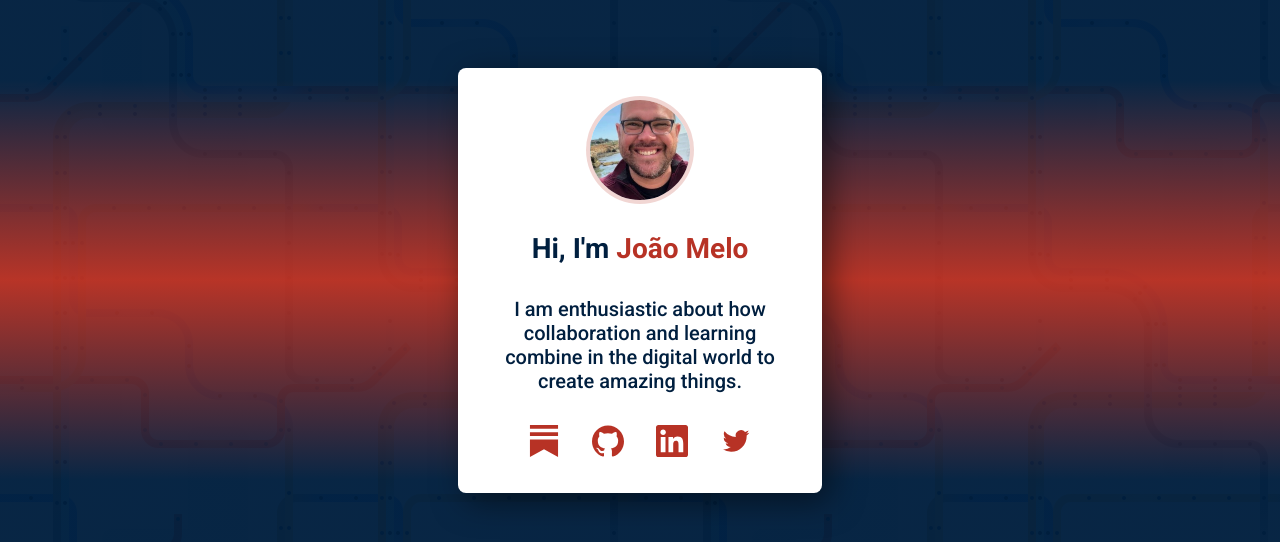
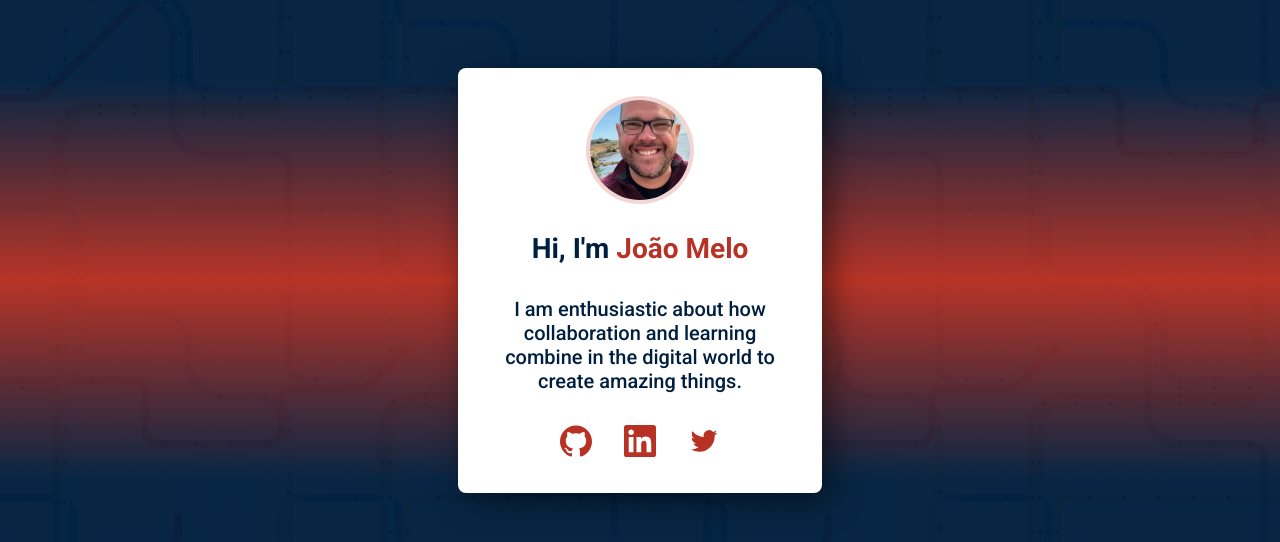
Before and after one commit to joaomelo/profile, a website built with Vite: page site/index.html in a window 1280 px wide. Shown: the part 120-662 px from the top of the page. Built offline with nearby package versions, Linux system fonts and the light colour scheme.

Commit message:
Update index.html
feat: removed deprecated social link

```diff
--- a/site/index.html
+++ b/site/index.html
@@ -50,19 +50,6 @@
           digital world to create amazing things.
         </h2>
         <div class="social-links">
-          <a href="https://code.melo.plus" target="_blank">
-            <svg
-              role="img"
-              viewBox="0 0 24 24"
-              xmlns="http://www.w3.org/2000/svg"
-              class="social-link"
-            >
-              <title>Blog</title>
-              <path
-                d="M22.539 8.242H1.46V5.406h21.08v2.836zM1.46 10.812V24L12 18.11 22.54 24V10.812H1.46zM22.54 0H1.46v2.836h21.08V0z"
-              />
-            </svg>
-          </a>
           <a href="https://github.com/joaomelo" target="_blank">
             <svg
               role="img"
```
